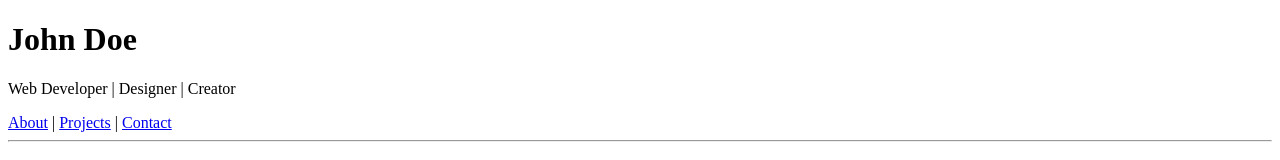
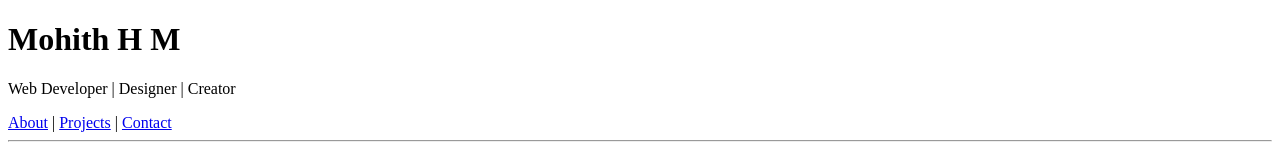
Before and after one commit to mohithhm/testingTT, a plain HTML site: page index.html in a window 1280 px wide. Shown: the top 160 px of the page. Drawn offline with Linux system fonts and the light colour scheme.

Commit message:
Name Changed

```diff
--- a/index.html
+++ b/index.html
@@ -6,7 +6,7 @@
 </head>
 <body>
   <header>
-    <h1>John Doe</h1>
+    <h1>Mohith H M</h1>
     <p>Web Developer | Designer | Creator</p>
     <nav>
       <a href="#about">About</a> |
```
